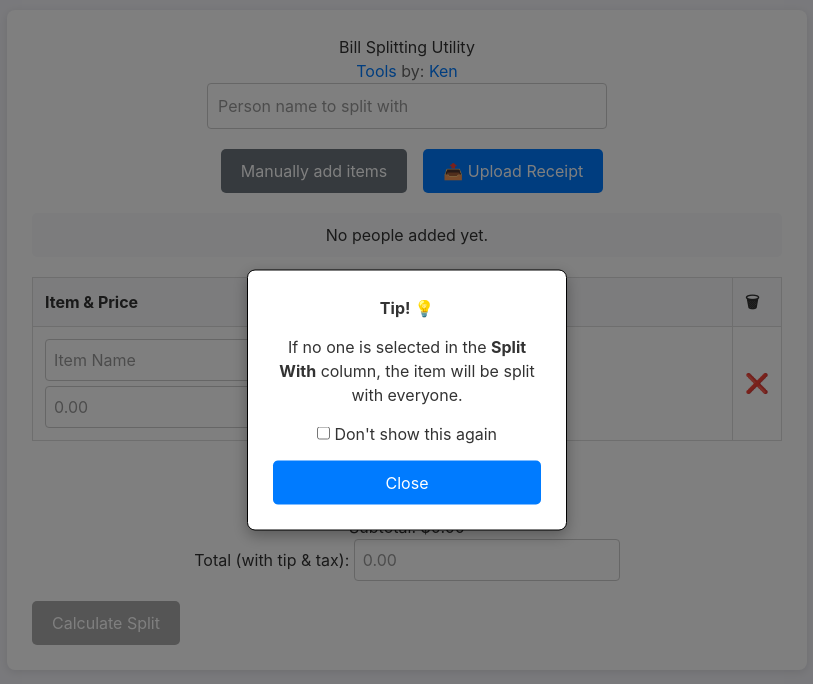
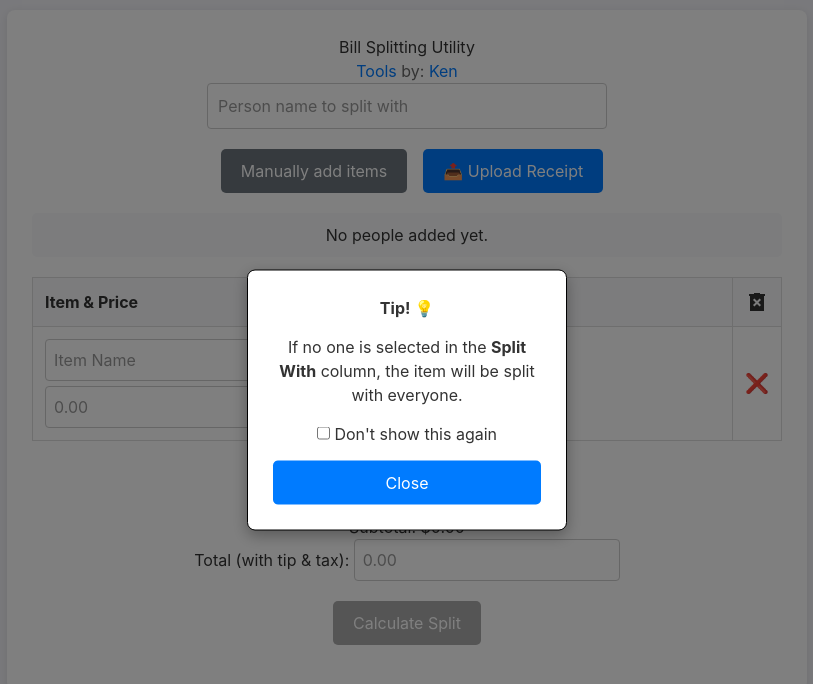
Before and after one commit to kenwuuu/billsplit-vue, a Vue app: page / in a window 1280 px wide. Shown: the top 684 px of the page, without its empty margins (233-1046 px from the left). Built offline with nearby package versions, Linux system fonts and the light colour scheme.

Commit message:
Add trash icon. Center Calculate Split button. Add margin for xs screens to manual input button

```diff
--- a/src/BillSplitter.vue
+++ b/src/BillSplitter.vue
@@ -38,7 +38,7 @@
         <button type="submit" style="display: none;">Add Item</button>
       </form>
 
-      <button @click="showManualItemInput = !showManualItemInput" class="secondary-action-btn mr-4">Manually add items</button>
+      <button @click="showManualItemInput = !showManualItemInput" class="secondary-action-btn mr-4 mb-4 sm:mb-0">Manually add items</button>
 
       <div v-if="uploadError" class="error-text">{{ uploadError }}</div>
       <div v-if="isUploading">Processing receipt... 🤖</div>
@@ -67,7 +67,9 @@
                 </span>
           </div>
         </th>
-        <th>🗑</th>
+        <th>
+          <svg xmlns="http://www.w3.org/2000/svg" width="24" height="24" viewBox="0 0 24 24"><path fill="currentColor" d="m9.4 16.5l2.6-2.6l2.6 2.6l1.4-1.4l-2.6-2.6L16 9.9l-1.4-1.4l-2.6 2.6l-2.6-2.6L8 9.9l2.6 2.6L8 15.1zM5 21V6H4V4h5V3h6v1h5v2h-1v15z"/></svg>
+        </th>
       </tr>
       </thead>
       <tbody>
@@ -106,7 +108,7 @@
       <input type="tel" id="total-input" :value="totalAmount" @input="formatTotal" placeholder="0.00" @keydown.enter="showSummary = true" />
     </div>
 
-    <button @click="showSummary = true" :disabled="persons.length === 0">Calculate Split</button>
+    <button @click="showSummary = true" class="calculate-split-btn" :disabled="persons.length === 0">Calculate Split</button>
 
     <div v-if="showSummary" class="payment-summary-section">
       <h2>Payment Summary</h2>
@@ -511,6 +513,7 @@ button:disabled { background-color: #aaa; cursor: not-allowed; }
 .secondary-action-btn:hover { background: #5a6268; }
 .add-item-btn { display: block; margin: 10px auto 20px; background-color: #28a745; }
 .add-item-btn:hover { background-color: #218838; }
+.calculate-split-btn { display: block; margin: 10px auto 20px; }
 
 .person-checkboxes { display: flex; flex-wrap: wrap; gap: 10px; justify-content: center; margin-bottom: 20px; padding: 10px; border-radius: 5px; background: #f8f9fa; }
 .person-tag { background: #e9ecef; padding: 5px 10px; border-radius: 15px; font-size: 0.9em; }
```
